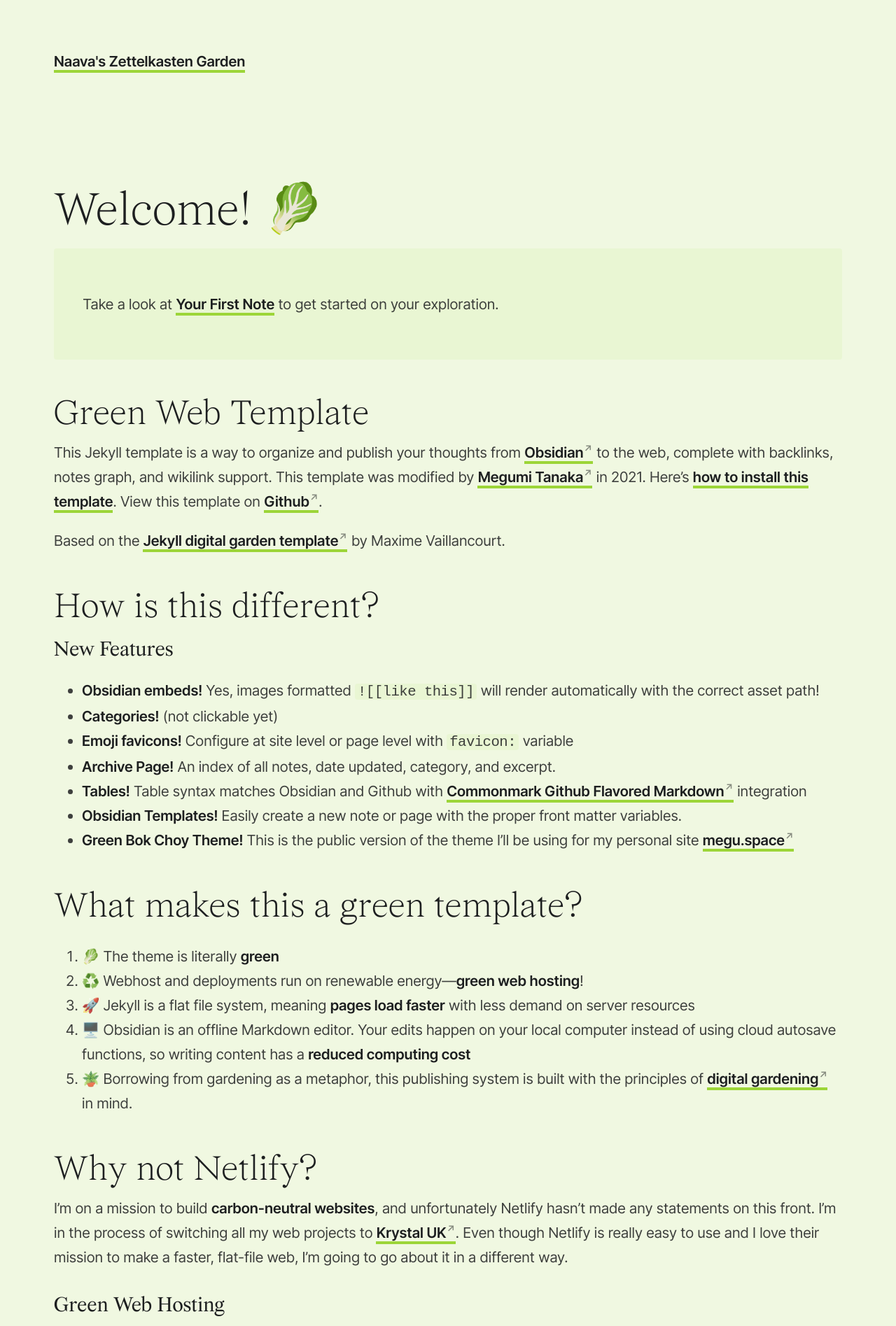
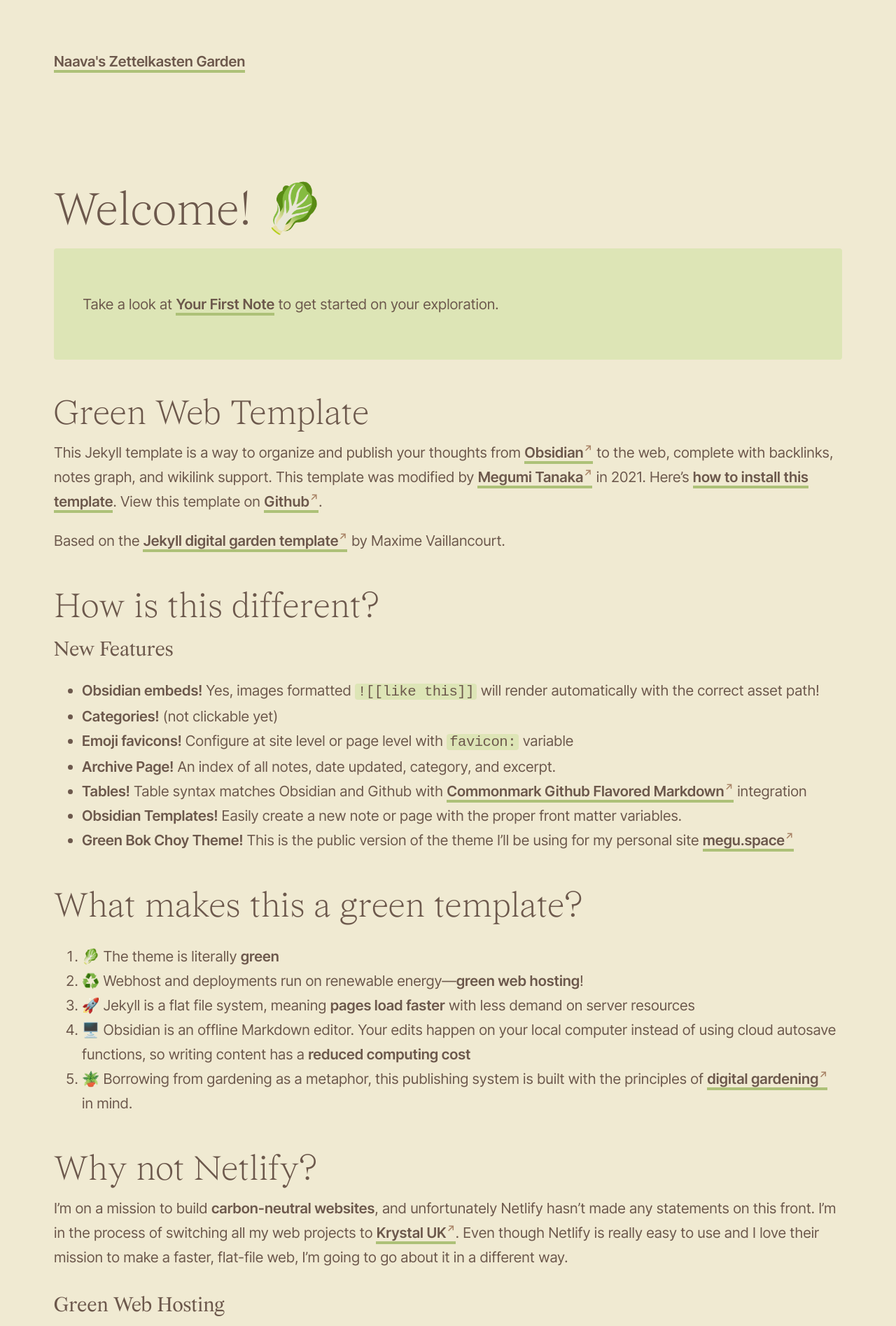
Before and after one commit to naavaparta/naavaparta, a Jekyll site: the page built from index.md, in a window 1280 px wide. Shown: the top 1895 px of the page at 70% size. Built offline with Jekyll 4.4.1, drawn with Linux system fonts in a browser that asks for light colours; Markdown is read by kramdown in place of the engine named in the settings.

Commit message:
Update style.css

```diff
--- a/assets/css/style.css
+++ b/assets/css/style.css
@@ -2,12 +2,12 @@
 
 /* Global Styles */
 :root {
-  --heading-color: rgb(29, 31, 32);
-  --text-color: rgba(29, 31, 32, .85);
-  --text-color-faded: rgb(29, 31, 32, 0.5);
-  --primary-color: rgb(156, 213, 56);
-  --background-color: rgba(156, 213, 56, .15);
-  --callout-background: rgba(156, 213, 56, .08);
+  --heading-color: #6C584C;
+  --text-color: #6C584C;
+  --text-color-faded: #A98467;
+  --primary-color: #ADC178;
+  --background-color: #F0EAD2;
+  --callout-background: #DDE5B6;
   --primary-font: "Inter Variable", "Inter", -apple-system, BlinkMacSystemFont, Helvetica, Arial, sans-serif;
   --heading-font: "Wremena", "Times", "Times New Roman", serif;
   /* Set headings to large size by increasing :root em font size */
```
